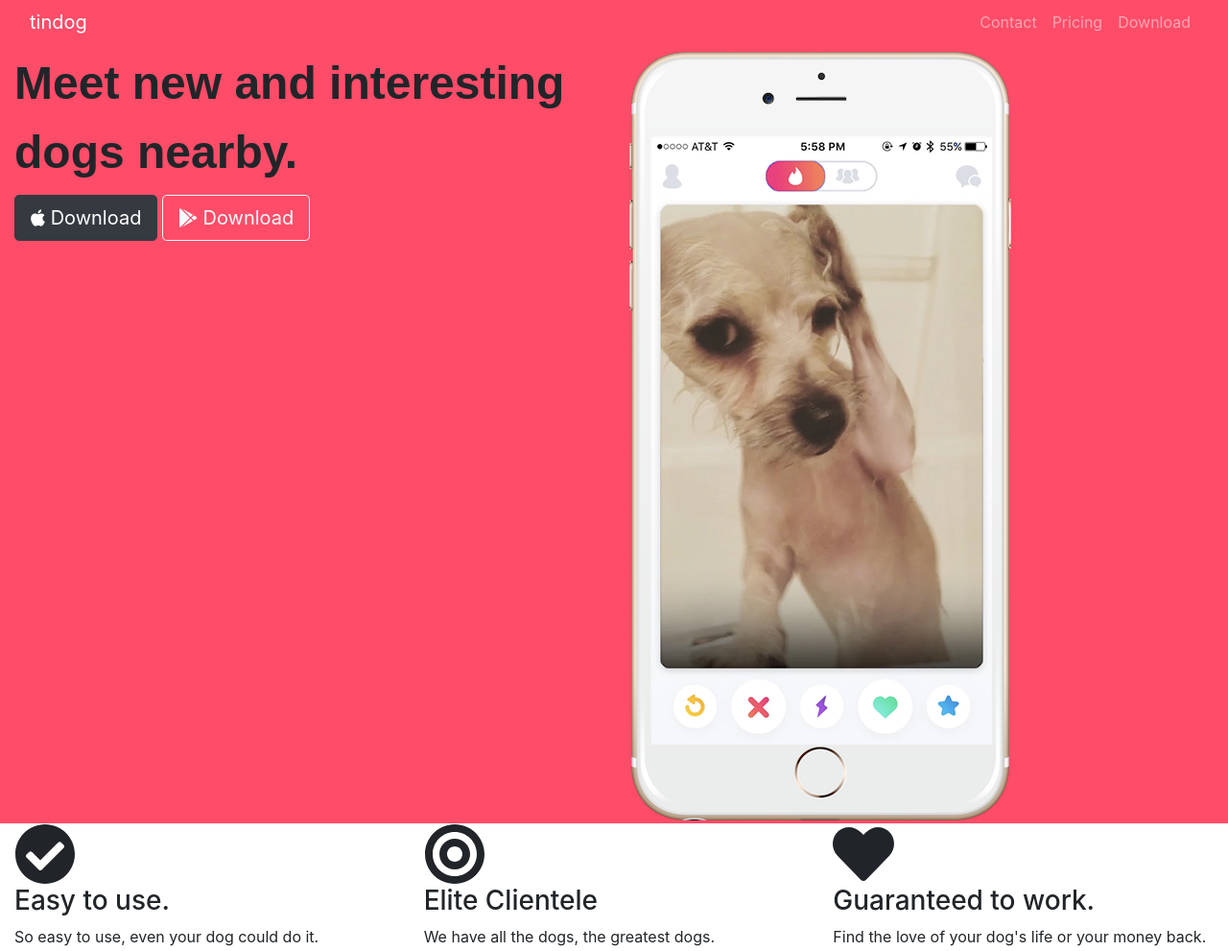
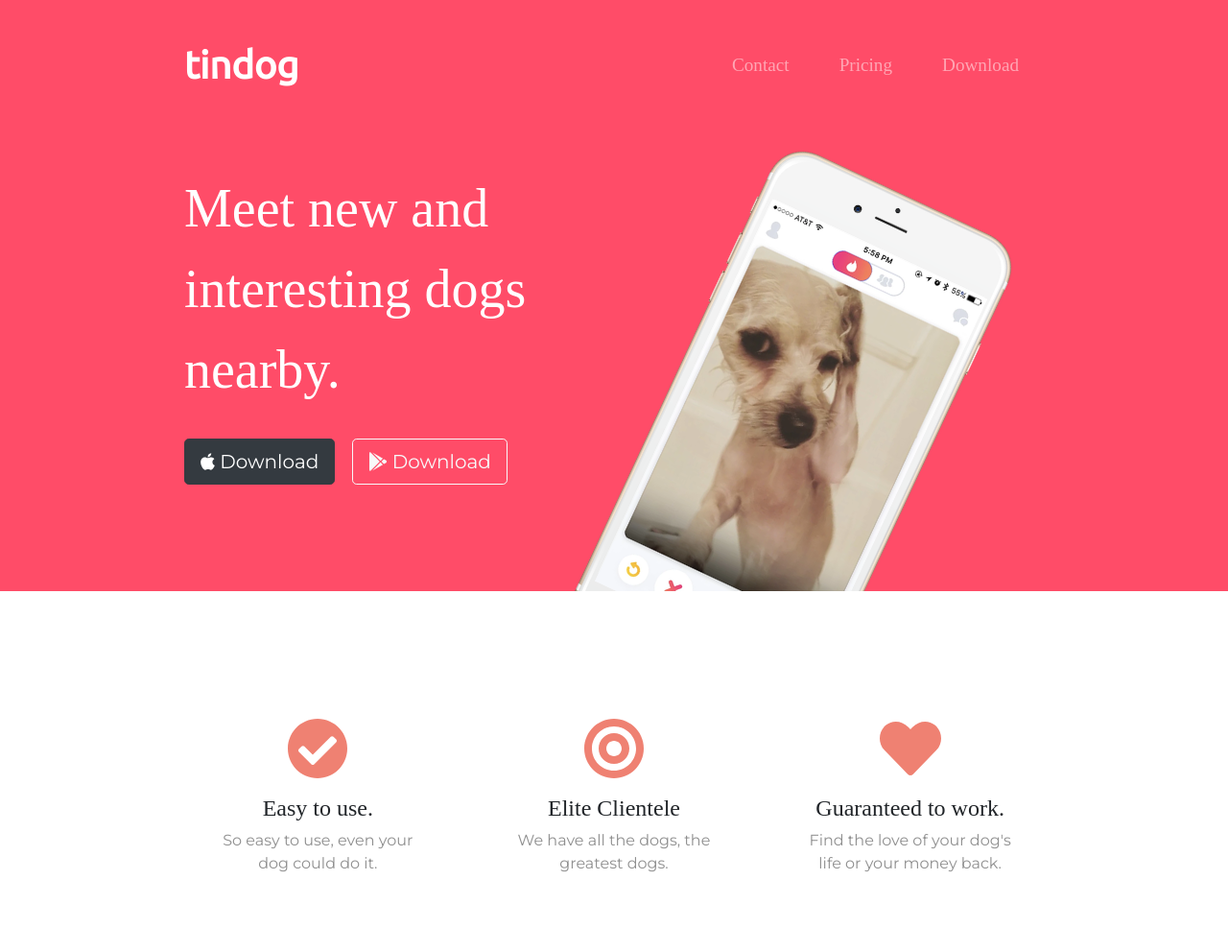
Before and after one commit to Rhuney/Tindog.github.io, a plain HTML site: page index.html in a window 1280 px wide. Shown: the part 5-996 px from the top of the page at 96% size. Drawn offline with nearby package versions, Linux system fonts and the light colour scheme.

Commit message:
Add files via upload
FINAL

```diff
--- a/css/styles.css
+++ b/css/styles.css
@@ -1,9 +1,179 @@
-#title{
-  background-color: #ff4c68;
+
+body {
+  font-family: "Montserrat";
+  text-align: center;
 }
-h1 {
-  font-family: 'Montserrat-Black', sans-serif;
+
+h1, h2, h3, h4, h5, h6 {
+  font-family: "Montserrat-Bold";
+}
+
+p {
+  color: #8f8f8f;
+}
+
+/* Headings */
+
+.big-heading {
+  font-family: "Montserrat-Black";
+  font-size: 3.5rem;
+  line-height: 1.5;
+}
+
+.section-heading {
   font-size: 3rem;
   line-height: 1.5;
-  font-weight: 900;
 }
+
+/* Containers */
+
+.container-fluid{
+  padding: 7% 15%;
+}
+
+/* Sections */
+
+.colored-section {
+  background-color: #ff4c68;
+  color: #fff;
+}
+
+.white-section {
+  background-color: #fff;
+}
+
+/* Navigation Bar */
+
+.navbar {
+  padding: 0 0 4.5rem;
+}
+
+.navbar-brand {
+  font-family: "Ubuntu";
+  font-size: 2.5rem;
+  font-weight: bold;
+}
+
+.nav-item {
+  padding: 0 18px;
+}
+
+.nav-link {
+  font-size: 1.2rem;
+  font-family: "Montserrat-Light";
+}
+
+/* Buttons */
+
+.download-button {
+  margin: 5% 3% 5% 0;
+}
+
+/* Title Section */
+
+#title {
+  background-color: #ff4c68;
+  color: #fff;
+  text-align: left;
+}
+
+#title .container-fluid {
+  padding: 3% 15% 7%;
+}
+
+/* Title Image */
+
+.title-image {
+  width: 60%;
+  transform: rotate(25deg);
+  position: absolute;
+  right: 30%;
+}
+
+/* Features Section */
+
+#features {
+  position: relative;
+}
+
+.feature-title {
+  font-size: 1.5rem;
+}
+
+.feature-box {
+  padding: 4.5%;
+}
+
+.icon {
+  color: #ef8172;
+  margin-bottom: 1rem;
+}
+
+.icon:hover {
+  color: #ff4c68;
+}
+
+/* Testimonial Section */
+
+#testimonials {
+  background-color: #ef8172;
+}
+
+.testimonial-text {
+  font-size: 3rem;
+  line-height: 1.5;
+}
+
+.testimonial-image {
+  width: 10%;
+  border-radius: 100%;
+  margin: 20px;
+}
+
+
+#press {
+  background-color: #ef8172;
+  padding-bottom: 3%;
+}
+
+.press-logo {
+  width: 15%;
+  margin: 20px 20px 50px;
+}
+
+/* Pricing Section */
+
+#pricing {
+  padding: 100px;
+}
+
+.price-text {
+  font-size: 3rem;
+  line-height: 1.5;
+}
+
+.pricing-column {
+  padding: 3% 2%;
+}
+
+/* CTA Section */
+
+
+/* Footer Section */
+
+
+.social-icon {
+  margin: 20px 10px;
+}
+
+@media (max-width: 1028px) {
+
+  #title {
+    text-align: center;
+  }
+
+  .title-image {
+    position: static;
+    transform: rotate(0);
+  }
+}
```
